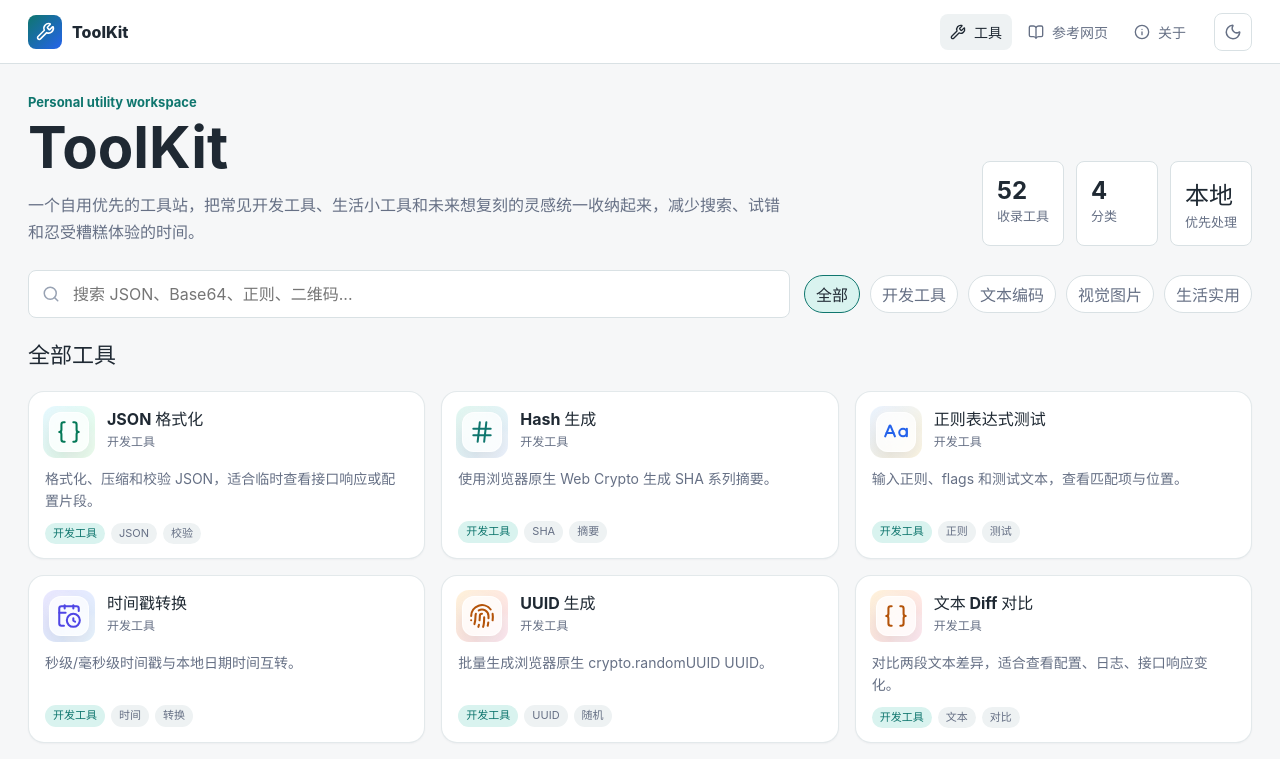
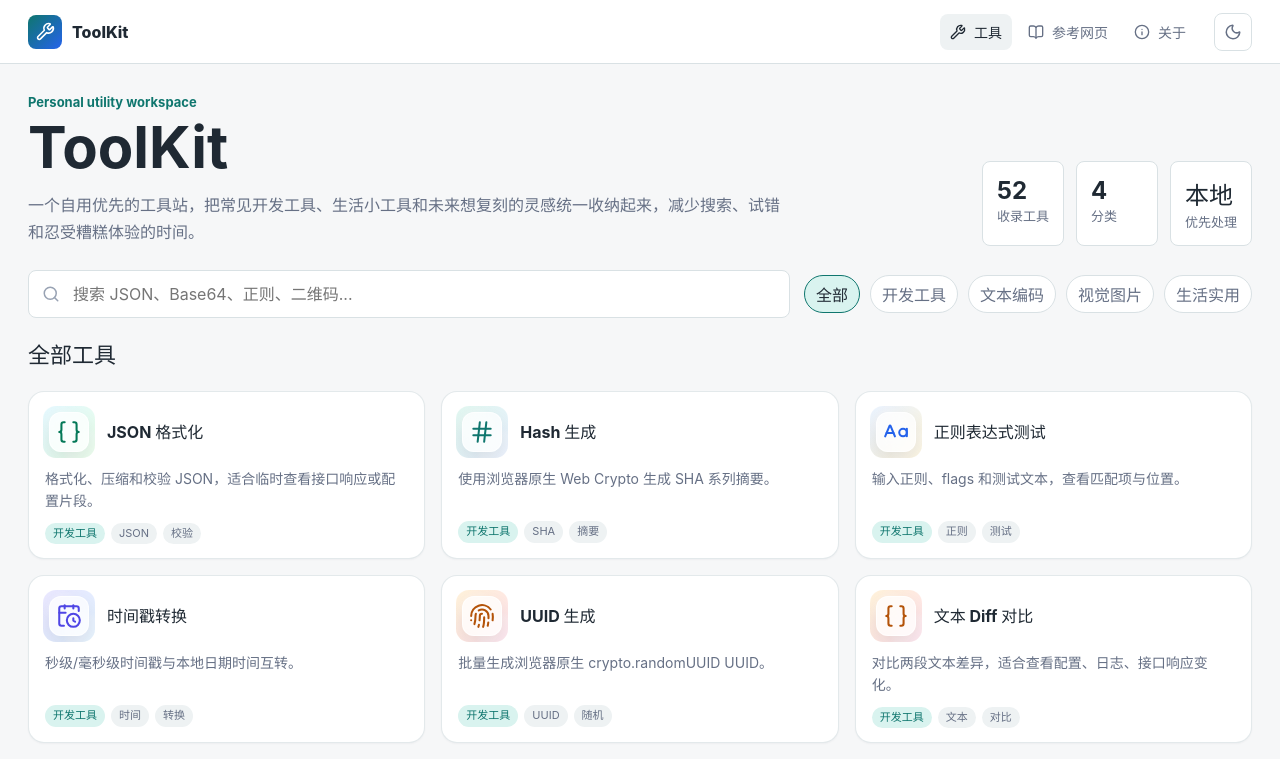
Before and after one commit to Closerdoor/Toolkit, a React (Vite) app: page / in a window 1280 px wide. Shown: the top 759 px of the page. Built offline with nearby package versions, Linux system fonts and the light colour scheme.

Commit message:
Remove duplicate tool card subtitle

```diff
--- a/src/components/ToolCard.tsx
+++ b/src/components/ToolCard.tsx
@@ -23,7 +23,6 @@ export function ToolCard({ tool, onOpen }: Props) {
         </div>
         <div className="tool-card-title">
           <h3>{tool.name}</h3>
-          <span>{tool.category}</span>
         </div>
       </div>
       <div className="tool-card-copy">
--- a/src/index.css
+++ b/src/index.css
@@ -450,23 +450,14 @@ p {
 .tool-card-title {
   display: grid;
   min-width: 0;
-  gap: 5px;
-  padding-top: 3px;
+  align-items: center;
+  min-height: 52px;
 }
 
 .tool-card-title h3 {
   overflow: hidden;
   font-size: 16px;
   line-height: 1.25;
-  text-overflow: ellipsis;
-  white-space: nowrap;
-}
-
-.tool-card-title span {
-  overflow: hidden;
-  color: var(--muted);
-  font-size: 12px;
-  line-height: 1.3;
   text-overflow: ellipsis;
   white-space: nowrap;
 }
```
